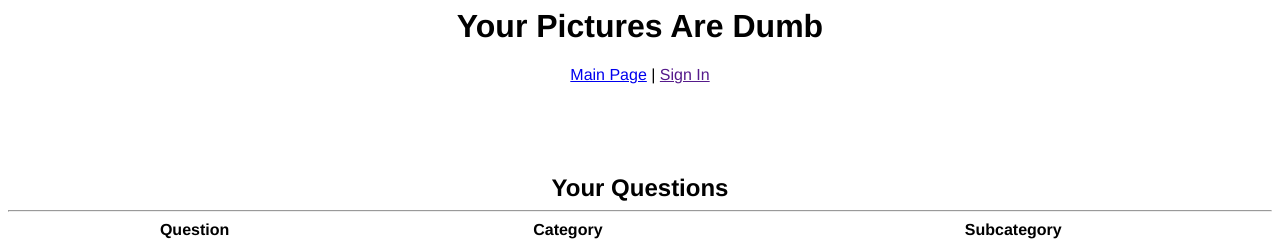
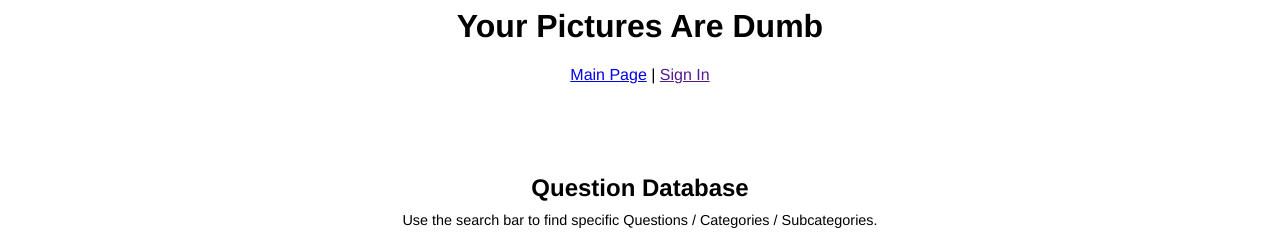
Before and after one commit to R-M-Patel/TransitionQuizGame17, a Django app: template templates/viewDatabase.html in a window 1280 px wide. Shown: the top 242 px of the page. Run offline with Django 3.2, Linux system fonts and the light colour scheme; the template is opened without the code that fills it, so the values that code supplies are empty; some libraries are stand-ins or nearby versions.

Commit message:
Users can see all of the questions.

```diff
--- a/main.py
+++ b/main.py
@@ -336,9 +336,11 @@ class ReviewOldQuestions(webapp2.RequestHandler):
         is_admin = 0
         if users.is_current_user_admin():
             is_admin = 1
-        else:
+        #else:
             # If not admin, redirect to your questions
-            return self.redirect("/ReviewMyQuestions")
+            # NOTE: non-admins can now view this page
+            #return self.redirect("/ReviewMyQuestions")
+
 
         if id is not None:
             q = models.check_if_user_exists(id)
--- a/templates/_base.html
+++ b/templates/_base.html
@@ -41,8 +41,8 @@
                   <li><a href="/ReviewMyQuestions" id="myQuestions">Your Questions</a></li>
     							<li><a href="/submitNew" id="submitNew">Submit A Question</a></li>
     							<li><a href="/ReviewNewQuestions" id="ReviewNew" class="nav-button">Review New Questions</a></li>
+                  <li><a href="/ReviewOldQuestions" id="ReviewOld" class="nav-button">View Question Database</a></li>
                   {% if admin %}
-                    <li><a href="/ReviewOldQuestions" id="ReviewOld" class="nav-button">View Question Database</a></li>
                     <li><a href="/reviewCategories" id="reviewCats" class="nav-button">View Category Database</a></li>
                   {% endif %}
     						</ul>
--- a/templates/viewDatabase.html
+++ b/templates/viewDatabase.html
@@ -7,16 +7,18 @@
 	$(document).ready(function() {
         var table = $('#accepted').DataTable({responsive:true});
 				var table2 = $('#submitted').DataTable({responsive:true});
+
+				if(window.location.pathname+window.location.search == "/ReviewMyQuestions")
+        {
+					document.getElementById("pageTitle").innerHTML = "Your Questions";
+				}
 } );
 </script>
 
 <br/><br/><br/><br/>
 <div class="container" style="text-align: center;">
-	{% if admin %}
-    <h2 style="display:inline">Questions Database</h2>
-	{% else %}
-		<h2 style="display:inline">Your Questions</h2>
-	{% endif %}
+    <h2 id="pageTitle" style="display:inline;">Question Database</h2>
+		<p style="font-size:0.9em;margin-top:10px;">Use the search bar to find specific Questions / Categories / Subcategories.</p>
     <hr>
 </div>
 <div class="container">
```
